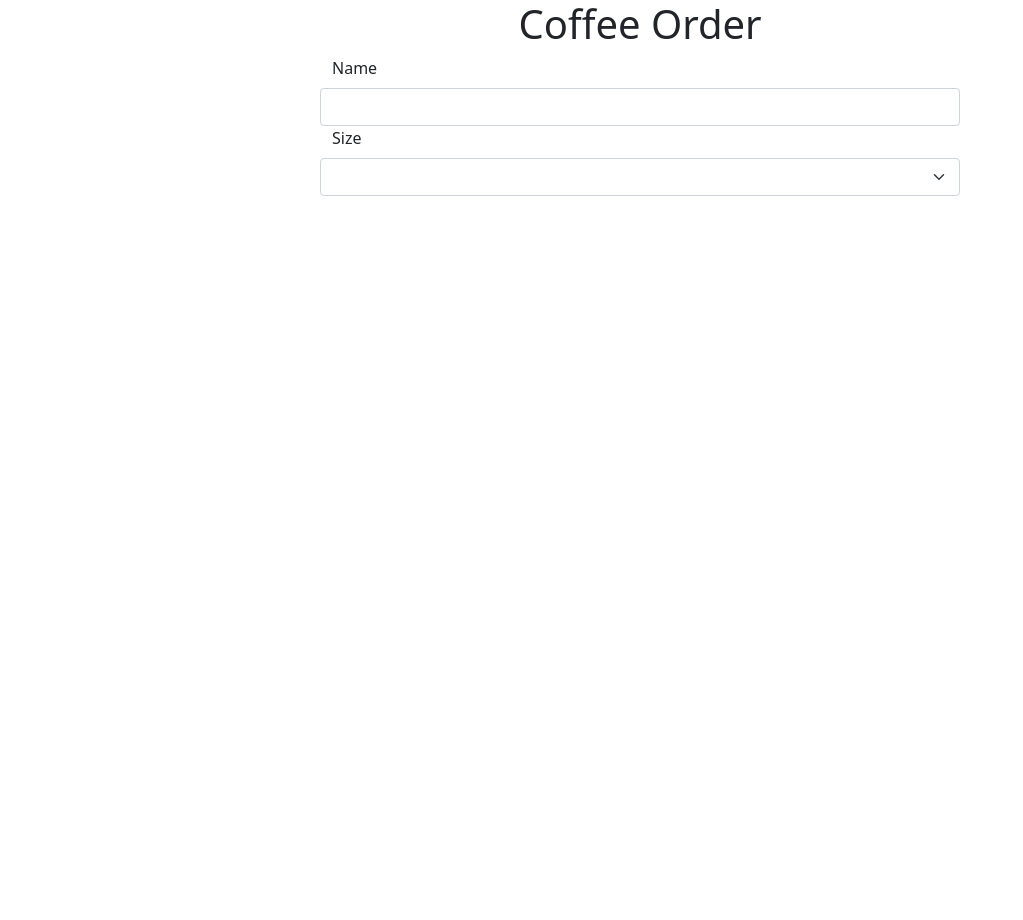
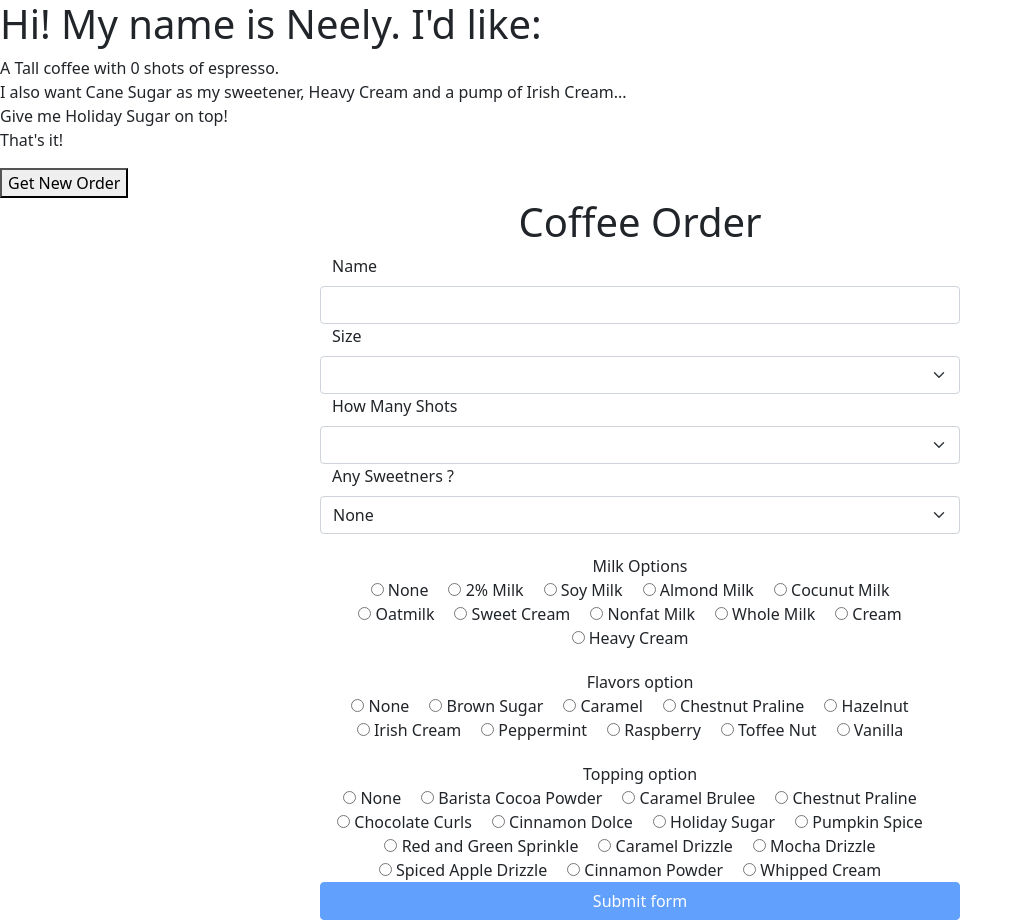
Before and after one commit to tmayphillips/abe-lincoln-coffee, an Angular app in the folder AbeLincolnProject/: page / in a window 1280 px wide. Shown: the whole page, without its empty margins (0-1023 px from the left). Before the commit the page ends 800 px from the top, so only its background shows below. Built offline with nearby package versions, Linux system fonts and the light colour scheme.

Commit message:
small fix after big merge

```diff
--- a/AbeLincolnProject/src/app/coffee/coffee.component.html
+++ b/AbeLincolnProject/src/app/coffee/coffee.component.html
@@ -1,15 +1,3 @@
-<h1 class="text-center"> Coffee Order</h1>
-<div class="container">
-    <!-- reminder need onSubmit value  -->
-    <form class="row coffeeForm" #coffeeForm="ngForm" (ngSubmit)="onSubmit(coffeeForm.valid)">
-
-        <!-- Name form  -->
-        <label for="name" class="form-label">Name</label>
-        <input type="text" name="name" class="form-control" id="name" value="" [(ngModel)]="order.name" require>
-
-        <!-- Size form -->
-        <label for="sizes" class="form-label">Size</label>
-        <select class="form-select" name="size" id="size" [(ngModel)]="order.sizes" required>
 <div class="customer-order" *ngIf="orderVisible">
     <h1>Hi! My name is {{customerOrder.name}}. I'd like:</h1>
     <p>
--- a/AbeLincolnProject/src/app/coffee/coffee.component.ts
+++ b/AbeLincolnProject/src/app/coffee/coffee.component.ts
@@ -75,7 +75,7 @@ export class CoffeeComponent implements OnInit {
 
   }
 
-  onSubmit(){
+  onSubmit(isValid:boolean | null){
     console.log('Here')
   }
 
```
